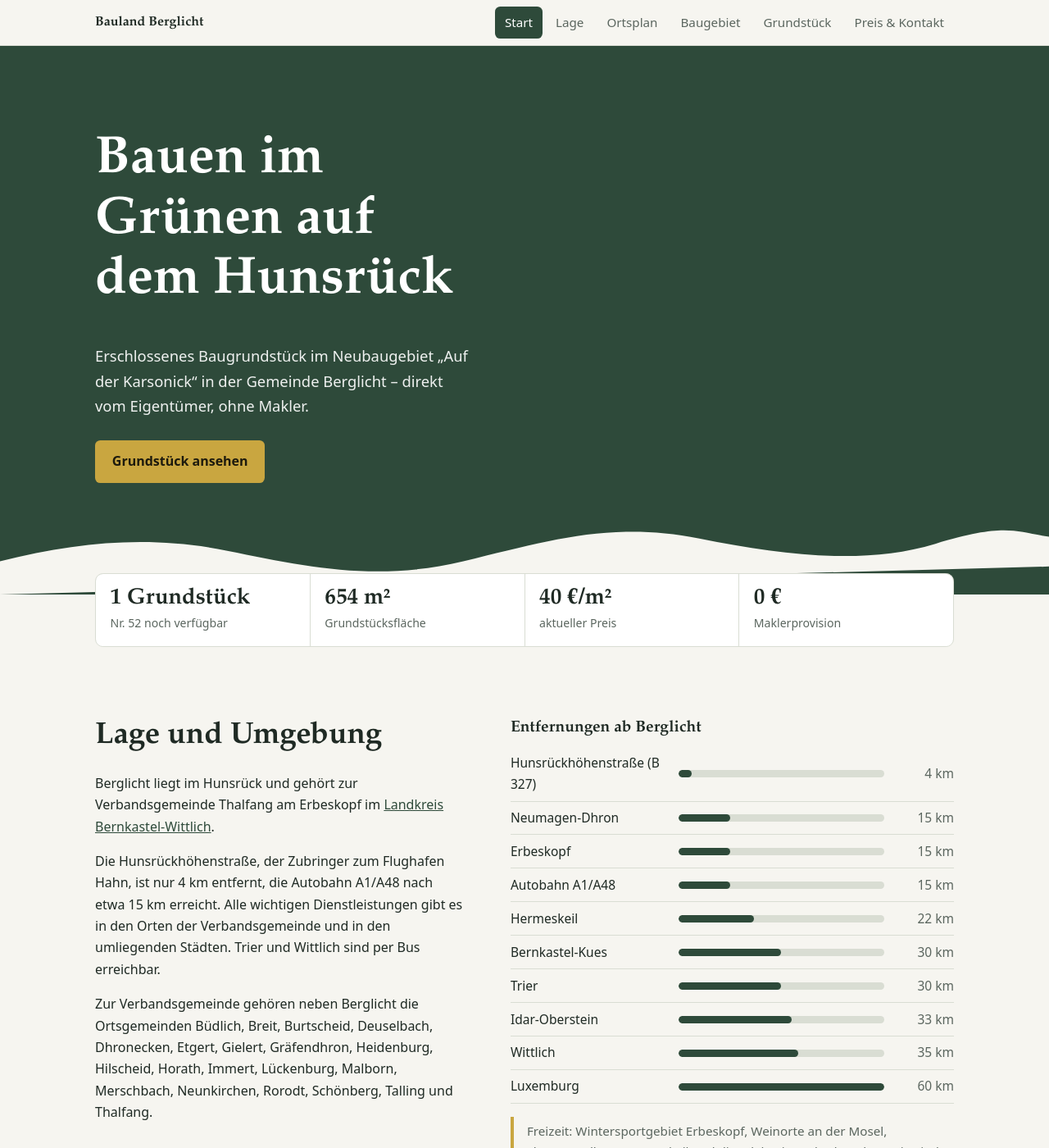
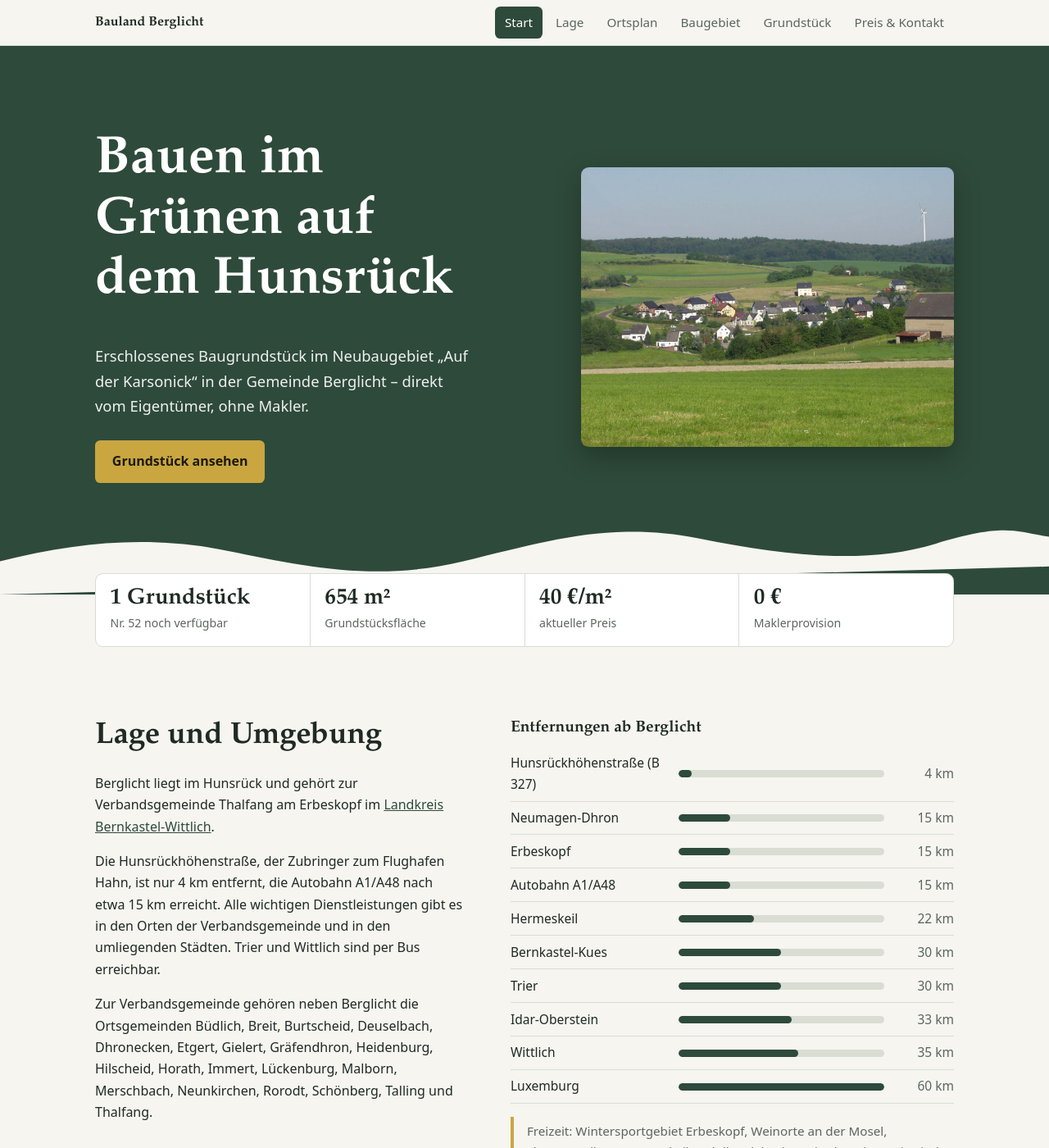
Before and after one commit to oresch/berglicht, a Jekyll site: the page index.html, which Jekyll copies as it is, in a window 1280 px wide and 1400 px high. Shown: the whole window at 82% size. Built offline with Jekyll 4.4.1, drawn with Linux system fonts in a browser that asks for light colours.

Commit message:
Updated images

```diff
--- a/index.html
+++ b/index.html
@@ -5,7 +5,7 @@
 <meta name="viewport" content="width=device-width, initial-scale=1">
 <title>Bauland Berglicht – Baugrundstück im Neubaugebiet „Auf der Karsonick“</title>
 <meta name="description" content="Erschlossenes Baugrundstück auf dem Hunsrück: Neubaugebiet „Auf der Karsonick“ in Berglicht, Landkreis Bernkastel-Wittlich. Privatverkauf, 40 € pro m².">
-<meta name="author" content="Reinhard Resch">
+<meta name="author" content="Oliver Resch">
 <meta name="color-scheme" content="light dark">
 <style>
 :root{
@@ -44,6 +44,10 @@ nav a[aria-current="true"]{color:var(--forest-ink);background:var(--forest)}
 .hero .wrap{position:relative;z-index:1}
 .hero p{font-size:1.15rem;max-width:44ch;opacity:.92}
 .hero h1{max-width:14ch}
+.hero-grid{display:grid;grid-template-columns:1fr;gap:2rem;align-items:center}
+@media(min-width:56rem){.hero-grid{grid-template-columns:6fr 5fr;gap:3rem}}
+.hero-img img{aspect-ratio:4/3;object-fit:cover;border:0;border-radius:.6rem;box-shadow:0 12px 32px rgba(0,0,0,.28)}
+.hero-img .ph{border-color:rgba(255,255,255,.4);color:inherit}
 .ridge{display:block;width:100%;height:auto;margin-top:2.5rem;color:var(--bg)}
 .facts{display:grid;grid-template-columns:repeat(auto-fit,minmax(9rem,1fr));gap:1px;background:var(--line);border:1px solid var(--line);border-radius:.6rem;overflow:hidden;margin:-1.6rem 0 0;position:relative;z-index:2}
 .facts div{background:var(--surface);padding:1rem 1.1rem}
@@ -112,10 +116,15 @@ footer p{max-width:none;font-size:.95rem}
 <main>
 <!-- START -->
 <div class="hero" id="start">
-  <div class="wrap">
-    <h1>Bauen im Grünen auf dem Hunsrück</h1>
-    <p>Erschlossenes Baugrundstück im Neubaugebiet „Auf der Karsonick“ in der Gemeinde Berglicht – direkt vom Eigentümer, ohne Makler.</p>
-    <a class="btn" href="#grundstueck">Grundstück ansehen</a>
+  <div class="wrap hero-grid">
+    <div>
+      <h1>Bauen im Grünen auf dem Hunsrück</h1>
+      <p>Erschlossenes Baugrundstück im Neubaugebiet „Auf der Karsonick“ in der Gemeinde Berglicht – direkt vom Eigentümer, ohne Makler.</p>
+      <a class="btn" href="#grundstueck">Grundstück ansehen</a>
+    </div>
+    <figure class="hero-img">
+      <img src="img/P1010014.jpg" alt="Blick auf das Neubaugebiet Auf der Karsonick in Berglicht" onerror="this.style.display='none';this.nextElementSibling.style.display='block'">
+    </figure>
   </div>
   <svg class="ridge" viewBox="0 0 1200 90" preserveAspectRatio="none" aria-hidden="true"><path fill="currentColor" d="M0 90V52C90 30 170 22 260 40s170 36 270 12S700 6 800 26s190 30 270 6 90-14 130-8v34z"/></svg>
 </div>
@@ -154,8 +163,7 @@ footer p{max-width:none;font-size:.95rem}
       <p><a href="ort.karte.html">Interaktive Karte öffnen</a> und eine Anfahrtsroute berechnen.</p>
     </div>
     <figure>
-      <img src="img/uebersichtskarte.jpg" alt="Übersichtskarte: Lage von Berglicht im Hunsrück" loading="lazy" onerror="this.style.display='none';this.nextElementSibling.style.display='block'">
-      <div class="ph">Bild fehlt: <code>img/uebersichtskarte.jpg</code></div>
+      <img src="img/karte.jpg" alt="Übersichtskarte: Lage von Berglicht im Hunsrück" loading="lazy" onerror="this.style.display='none';this.nextElementSibling.style.display='block'">
       <figcaption>Übersichtskarte Berglicht</figcaption>
     </figure>
   </div>
@@ -167,8 +175,7 @@ footer p{max-width:none;font-size:.95rem}
     <h2>Das Baugebiet „Auf der Karsonick“</h2>
     <p>Die Grafik zeigt die bebaute Ortslage und das Neubaugebiet im Überblick.</p>
     <figure>
-      <img src="img/baugebiet.jpg" alt="Grafik der bebauten Ortslage Berglicht und des Neubaugebiets Auf der Karsonick" loading="lazy" onerror="this.style.display='none';this.nextElementSibling.style.display='block'">
-      <div class="ph">Bild fehlt: <code>img/baugebiet.jpg</code></div>
+      <img src="img/Ortsplan.gif" alt="Grafik der bebauten Ortslage Berglicht und des Neubaugebiets Auf der Karsonick" loading="lazy" onerror="this.style.display='none';this.nextElementSibling.style.display='block'">
       <figcaption>Ortslage und Neubaugebiet</figcaption>
     </figure>
   </div>
```
Also changed, not shown: other parts of index.html (+1 -0 lines), img/karte.gif (added).
